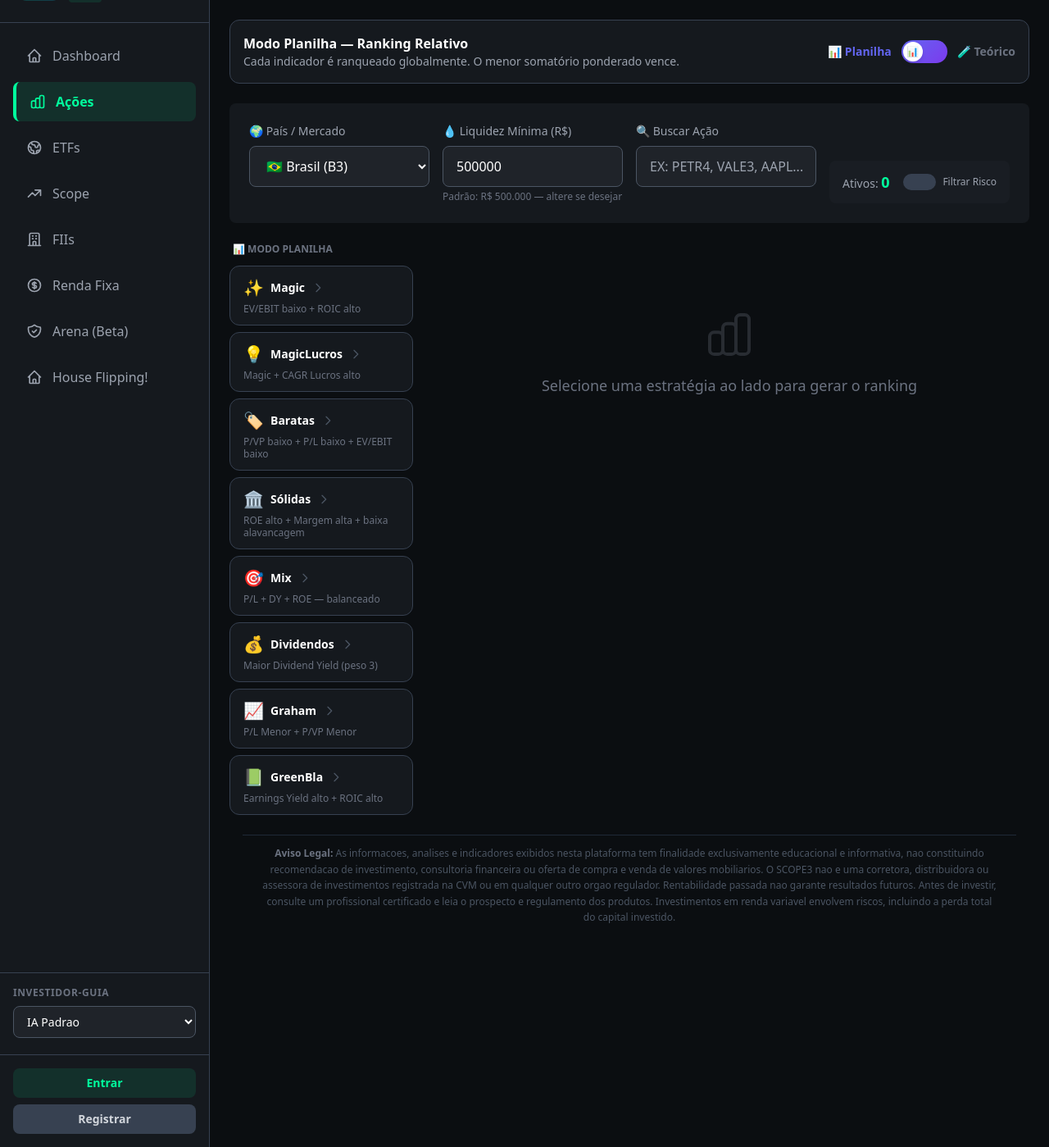
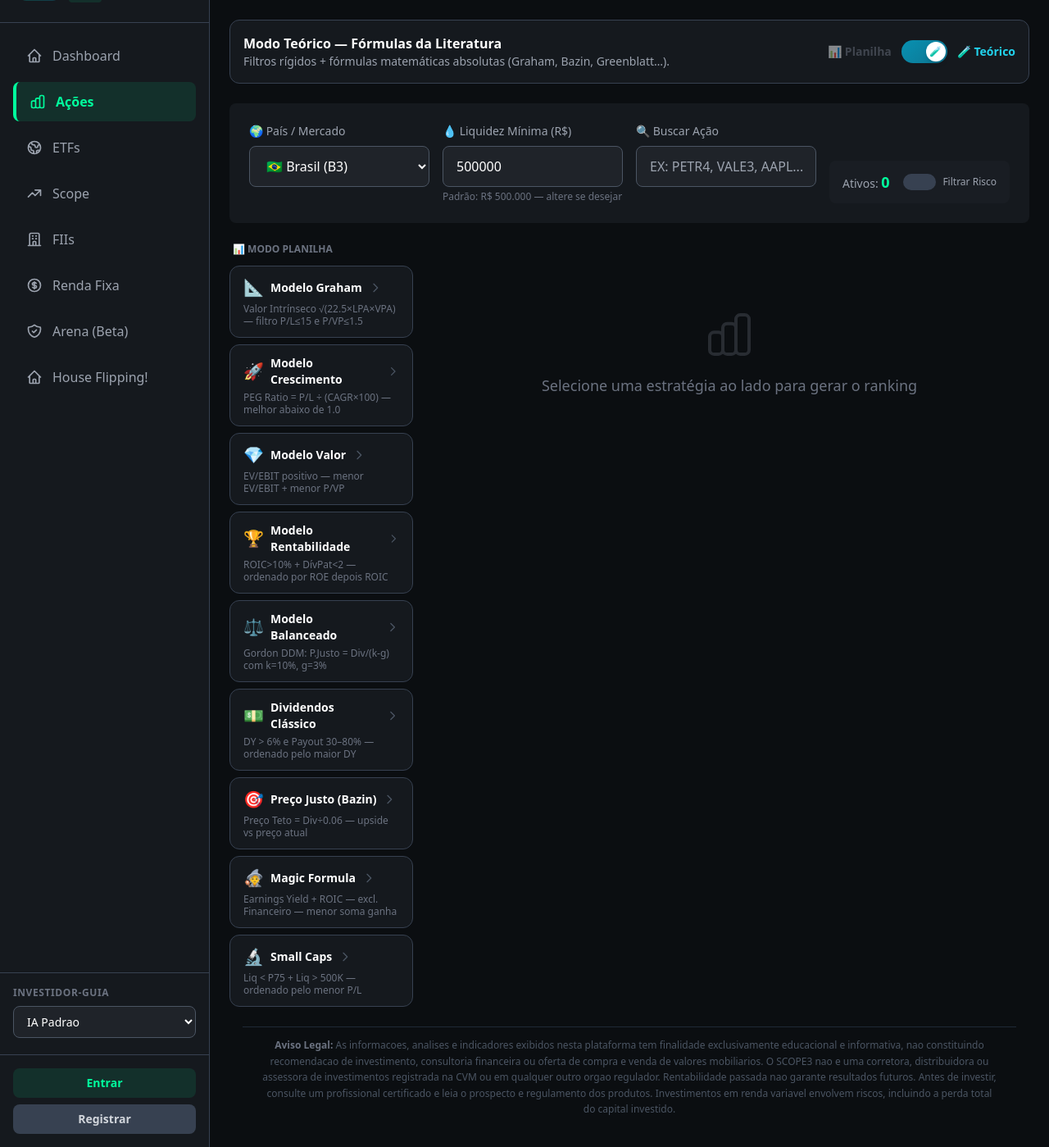
Before and after one commit to tonyoecruz/market-hacking, a FastAPI app: page /acoes/ in a window 1280 px wide. Shown: the part 73-1472 px from the top of the page at 82% size. Run offline with FastAPI, Linux system fonts and the light colour scheme; data comes from the database, SQL or seed files in the repository; some libraries are stand-ins or nearby versions.

Commit message:
Minha atualização

```diff
--- a/routes/scope.py
+++ b/routes/scope.py
@@ -547,31 +547,39 @@ async def add_to_wallet(request: Request, user: dict = Depends(get_optional_user
         if not ticker or quantity <= 0 or price <= 0:
             return JSONResponse({"status": "error", "message": "Dados invalidos."})
 
-        type_map = {"Acao": "stock", "FII": "fii"}
-        db_type = type_map.get(asset_type, "stock")
+        user_id = user["id"]
 
+        # Create new wallet if needed
         if not wallet_id:
-            new_wallet = WalletQueries.create_wallet(
-                user_id=user["id"],
-                name=wallet_name,
-                description=f"Carteira criada pelo modulo Scope"
-            )
-            wallet_id = new_wallet["id"] if new_wallet else None
+            success, msg = WalletQueries.create_wallet(user_id=user_id, name=wallet_name)
+            if not success:
+                return JSONResponse({"status": "error", "message": msg})
 
-        if not wallet_id:
-            return JSONResponse({"status": "error", "message": "Nao foi possivel criar/encontrar a carteira."})
+            # Find the newly created wallet by name
+            wallets = WalletQueries.get_wallets(user_id) or []
+            for w in wallets:
+                if w.get("name") == wallet_name:
+                    wallet_id = w.get("id")
+                    break
 
-        AssetQueries.add_asset(
+            if not wallet_id:
+                return JSONResponse({"status": "error", "message": "Carteira criada mas nao encontrada. Tente novamente."})
+
+        # Add asset to wallet
+        success, msg = AssetQueries.add_to_wallet(
+            user_id=user_id,
+            ticker=ticker,
+            quantity=quantity,
+            price=price,
             wallet_id=wallet_id,
-            ticker=ticker,
-            asset_type=db_type,
-            quantity=quantity,
-            avg_price=price,
         )
+
+        if not success:
+            return JSONResponse({"status": "error", "message": msg})
 
         return JSONResponse({
             "status": "success",
-            "message": f"{ticker} adicionado a carteira com sucesso!",
+            "message": f"{ticker} adicionado a carteira '{wallet_name}' com sucesso!",
             "wallet_id": wallet_id,
         })
 
--- a/templates/pages/acoes.html
+++ b/templates/pages/acoes.html
@@ -25,25 +25,27 @@
             <div
                 class="bg-dark-800 border border-gray-700 rounded-xl p-4 mb-6 flex flex-col md:flex-row items-start md:items-center justify-between gap-4">
                 <div>
-                    <p class="text-white font-bold text-base" id="mode-banner-title">Modo Planilha — Ranking Relativo
+                    <p class="text-white font-bold text-base" id="mode-banner-title">Modo Teórico — Fórmulas da
+                        Literatura
                     </p>
-                    <p class="text-gray-400 text-sm" id="mode-banner-desc">Cada indicador é ranqueado globalmente. O
-                        menor somatório ponderado vence.</p>
+                    <p class="text-gray-400 text-sm" id="mode-banner-desc">Filtros rígidos + fórmulas matemáticas
+                        absolutas (Graham, Bazin, Greenblatt…).</p>
                 </div>
                 <!-- Mode Toggle -->
                 <div class="flex items-center gap-3 flex-shrink-0">
-                    <span class="text-sm font-semibold" id="lbl-planilha"
-                        style="color: var(--color-primary, #6366f1);">📊 Planilha</span>
+                    <span class="text-sm font-semibold" id="lbl-planilha" style="color: #6b7280; opacity: 0.5;">📊
+                        Planilha</span>
                     <button id="mode-toggle-btn" onclick="toggleMode()"
                         class="relative w-14 h-7 rounded-full transition-all duration-300 focus:outline-none focus:ring-2 focus:ring-primary"
-                        style="background: linear-gradient(135deg, #6366f1, #7c3aed);"
+                        style="background: linear-gradient(135deg, #0891b2, #0e7490);"
                         aria-label="Alternar modo de cálculo">
                         <span id="mode-toggle-knob"
-                            class="absolute top-0.5 left-0.5 w-6 h-6 bg-white rounded-full shadow-md transition-transform duration-300 flex items-center justify-center text-xs">
-                            📊
+                            class="absolute top-0.5 left-0.5 w-6 h-6 bg-white rounded-full shadow-md transition-transform duration-300 flex items-center justify-center text-xs"
+                            style="transform: translateX(28px);">
+                            🧪
                         </span>
                     </button>
-                    <span class="text-sm font-semibold text-gray-500" id="lbl-teorico">🧪 Teórico</span>
+                    <span class="text-sm font-semibold" id="lbl-teorico" style="color: #22d3ee;">🧪 Teórico</span>
                 </div>
             </div>
 
@@ -312,7 +314,7 @@
     // ══════════════════════════════════════════════════════════════════════
     // STATE
     // ══════════════════════════════════════════════════════════════════════
-    let currentMode = 'planilha';   // 'planilha' | 'teorico'
+    let currentMode = 'teorico';   // 'planilha' | 'teorico'
     let currentStrategy = null;
     let currentAnalysisText = '';
     let currentAudio = null;
@@ -320,7 +322,7 @@
     let currentModalPrice = 0;
 
     // Active strategy list (switches on toggle)
-    let STRATEGIES = SPREADSHEET_STRATEGIES;
+    let STRATEGIES = TEORICO_STRATEGIES;
 
     // ══════════════════════════════════════════════════════════════════════
     // INIT
```
